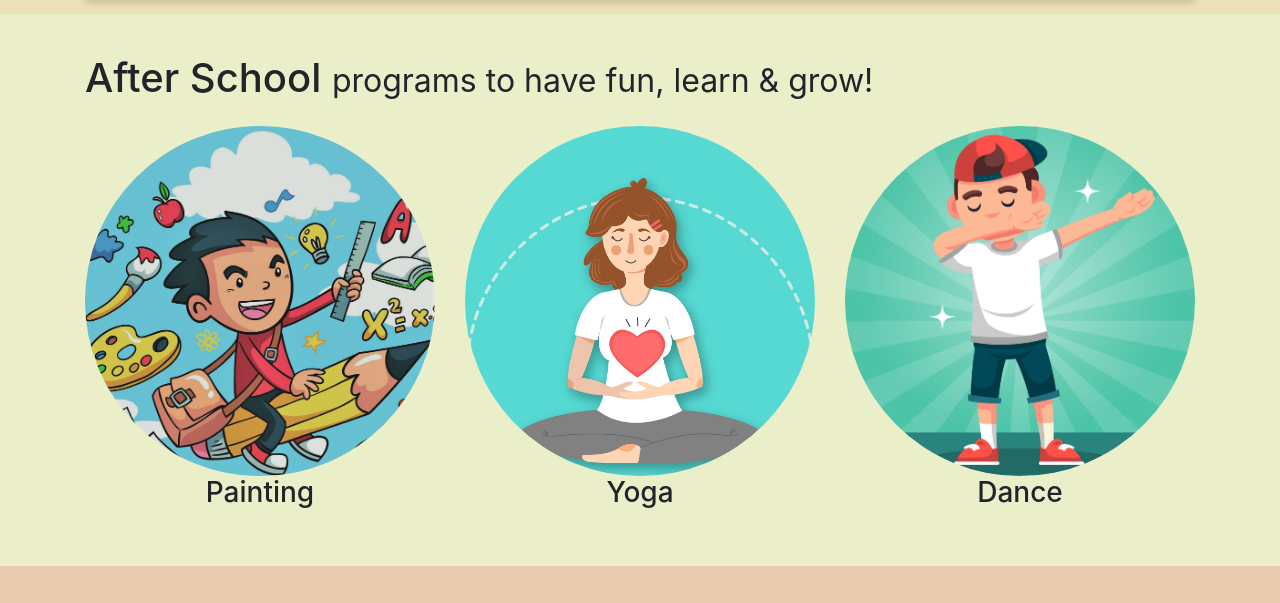
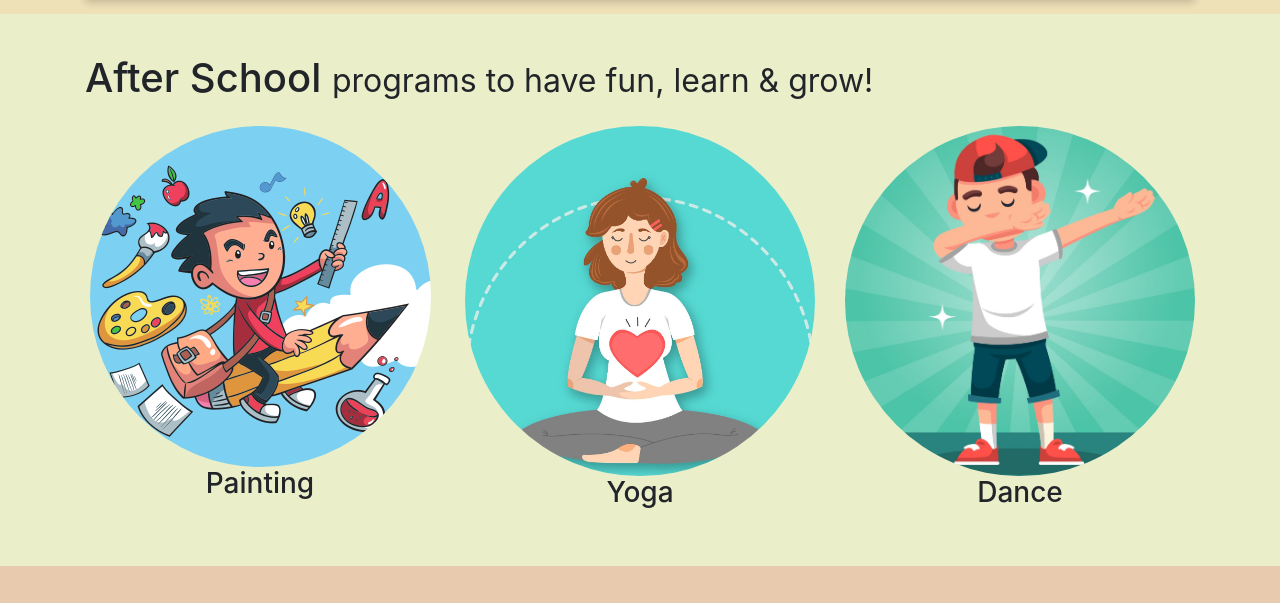
Before and after one commit to mufeedz/littlefeathers.in, a website with bundled scripts: page index.html in a window 1280 px wide. Shown: the part 2085-2688 px from the top of the page. Built offline with nearby package versions, Linux system fonts and the light colour scheme.

Commit message:
updated paint image

```diff
--- a/index.html
+++ b/index.html
@@ -222,7 +222,7 @@
             <!-- After School Programs-->
             <div class="row">
                 <div class="col-lg-4 col-sm-6 text-center mb-4">
-                    <img class="rounded-circle img-fluid d-block mx-auto" src="img/afterschool/paint.jpg" alt="Painting">
+                    <img class="rounded-circle img-fluid d-block mx-auto" src="img/afterschool/paint.png" alt="Painting">
                     <h3>Painting</h3>
                     <p><!-- Add some description here --></p>
                 </div>
```
Also changed, not shown: img/afterschool/paint.png (added), img/paint.png (added).
